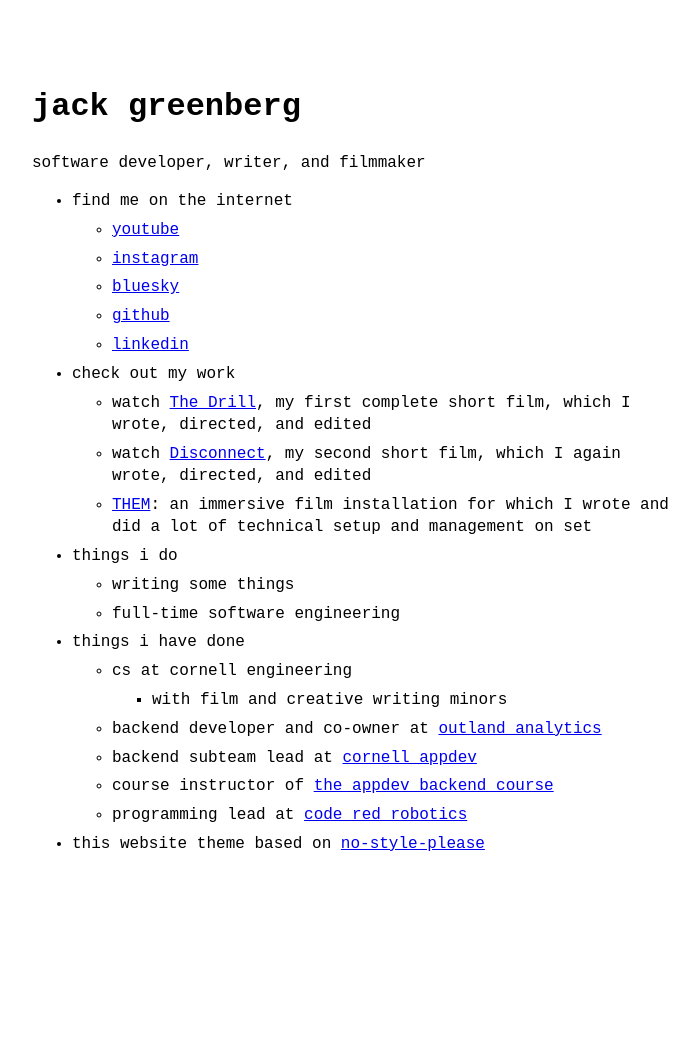
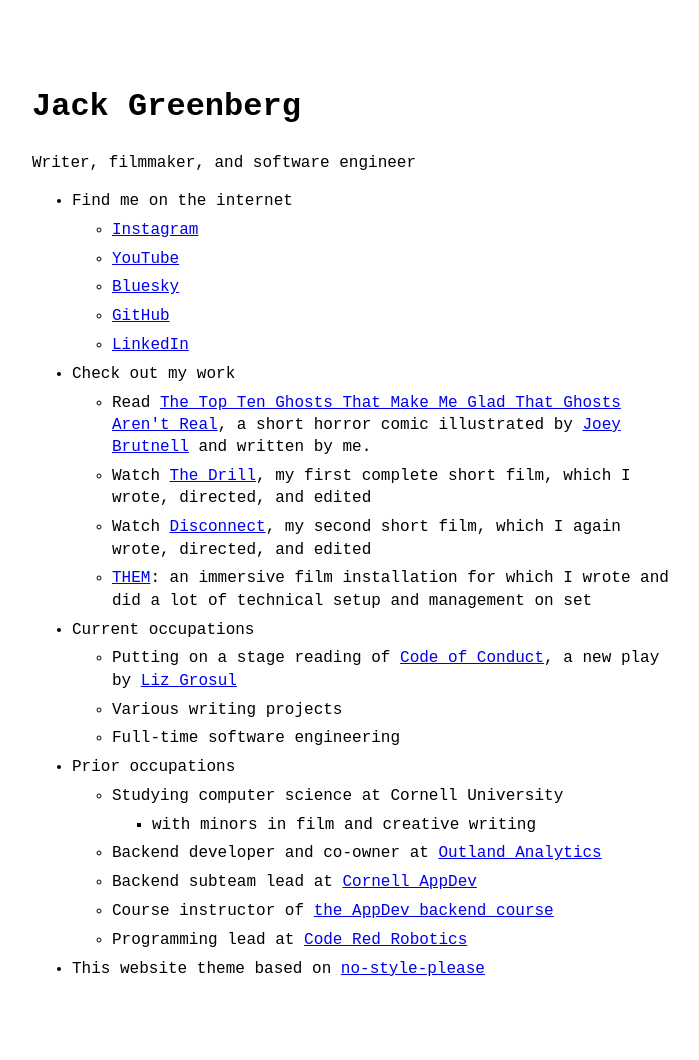
Before and after one commit to grebneerg/homepage, a Jekyll site: the page built from index.markdown, in a window 1280 px wide. Shown: the whole page, without its empty margins (288-987 px from the left). Built offline with Jekyll 4.4.1, drawn with Linux system fonts in a browser that asks for light colours; before the commit the page ends 935 px from its top, so only the background shows below that.

Commit message:
time to capitalize

```diff
--- a/_config.yml
+++ b/_config.yml
@@ -18,10 +18,10 @@
 # You can create any custom variable you would like, and they will be accessible
 # in the templates via {{ site.myvariable }}.
 
-title: jack greenberg
+title: Jack Greenberg
 # email: your-email@example.com
 description: >- # this means to ignore newlines until "baseurl:"
-  software developer, writer, and filmmaker
+  Writer, filmmaker, and software engineer
 baseurl: "" # the subpath of your site, e.g. /blog
 url: "https://jackg.dev" # the base hostname & protocol for your site, e.g. http://example.com
 twitter_username: jck_mg
--- a/_data/menu.yml
+++ b/_data/menu.yml
@@ -1,32 +1,34 @@
 entries:
-  - title: find me on the internet
+  - title: Find me on the internet
     entries:
-      - title: youtube
+      - title: Instagram
+        url: https://instagram.com/grebneerg_kcaj
+      - title: YouTube
         url: https://www.youtube.com/@grebneerg
-      - title: instagram
-        url: https://instagram.com/grebneerg_kcaj
-      - title: bluesky
+      - title: Bluesky
         url: https://bsky.app/profile/grebneerg.bsky.social
-      - title: github
+      - title: GitHub
         url: https://github.com/grebneerg
-      - title: linkedin
+      - title: LinkedIn
         url: https://www.linkedin.com/in/greenbergjack/
-  - title: check out my work
+  - title: Check out my work
     entries:
-      - title: "watch <a href='https://youtu.be/3sufoO1iILY'>The Drill</a>, my first complete short film, which I wrote, directed, and edited"
-      - title: "watch <a href='https://youtu.be/_-RlWX6Tfu8'>Disconnect</a>, my second short film, which I again wrote, directed, and edited"
+      - title: "Read <a href='https://www.instagram.com/p/DYi1gjijgzg'>The Top Ten Ghosts That Make Me Glad That Ghosts Aren't Real</a>, a short horror comic illustrated by <a href='https://linktr.ee/joeybstuff'>Joey Brutnell</a> and written by me."
+      - title: "Watch <a href='https://youtu.be/3sufoO1iILY'>The Drill</a>, my first complete short film, which I wrote, directed, and edited"
+      - title: "Watch <a href='https://youtu.be/_-RlWX6Tfu8'>Disconnect</a>, my second short film, which I again wrote, directed, and edited"
       - title: "<a href='https://aap.cornell.edu/news-events/exhibition/jenny-zhang-and-oscar-llodra-them'>THEM</a>: an immersive film installation for which I wrote and did a lot of technical setup and management on set"
-  - title: things i do
+  - title: Current occupations
     entries:
-      - title: writing some things
-      - title: full-time software engineering
-  - title: things i have done
+      - title: "Putting on a stage reading of <a href='https://www.instagram.com/codeofconductplay/'>Code of Conduct</a>, a new play by <a href='https://www.instagram.com/lizag_16/'>Liz Grosul</a>"
+      - title: Various writing projects
+      - title: Full-time software engineering
+  - title: Prior occupations
     entries:
-      - title: cs at cornell engineering
+      - title: Studying computer science at Cornell University
         entries:
-          - title: with film and creative writing minors
-      - title: "backend developer and co-owner at <a href='https://www.outlandanalytics.com/'>outland analytics</a>"
-      - title: "backend subteam lead at <a href='https://www.cornellappdev.com/'>cornell appdev</a>"
-      - title: "course instructor of <a href='https://www.cornellappdev.com/courses/backend'>the appdev backend course</a>"
-      - title: "programming lead at <a href='http://www.team639.org/'>code red robotics</a>"
-  - title: "this website theme based on <a href='https://github.com/riggraz/no-style-please'>no-style-please</a>"
+          - title: with minors in film and creative writing
+      - title: "Backend developer and co-owner at <a href='https://www.outlandanalytics.com/'>Outland Analytics</a>"
+      - title: "Backend subteam lead at <a href='https://www.cornellappdev.com/'>Cornell AppDev</a>"
+      - title: "Course instructor of <a href='https://www.cornellappdev.com/courses/backend'>the AppDev backend course</a>"
+      - title: "Programming lead at <a href='http://www.team639.org/'>Code Red Robotics</a>"
+  - title: "This website theme based on <a href='https://github.com/riggraz/no-style-please'>no-style-please</a>"
--- a/about.markdown
+++ b/about.markdown
@@ -4,4 +4,4 @@
 permalink: /about/
 ---
 
-jack greenberg is a software developer, writer, and filmmaker. he studied computer science at cornell university, with creative writing and film minors.  he currently works in software engineering. his hobbies include reading comics, watching movies, writing comics, and making movies.
+Jack Greenberg is a writer, filmmaker, and software engineer. He studied computer science at Cornell University, with minors in creative writing and film. He currently works full-time in software engineering. His hobbies include reading comics, watching movies, making comics, and making movies.
```
